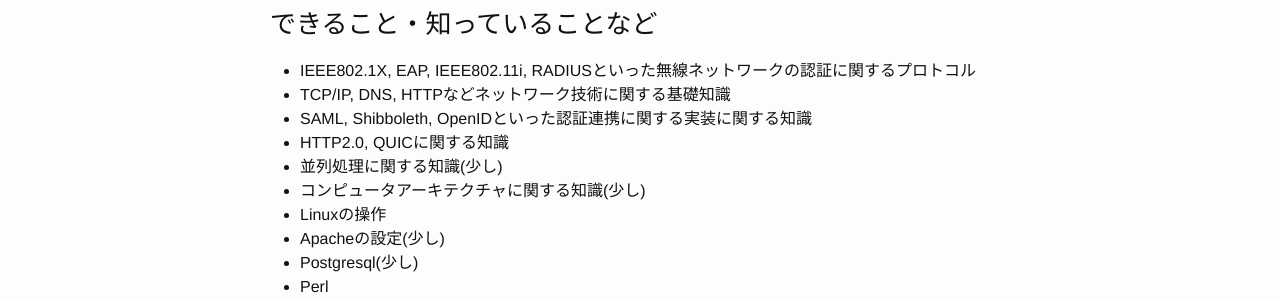
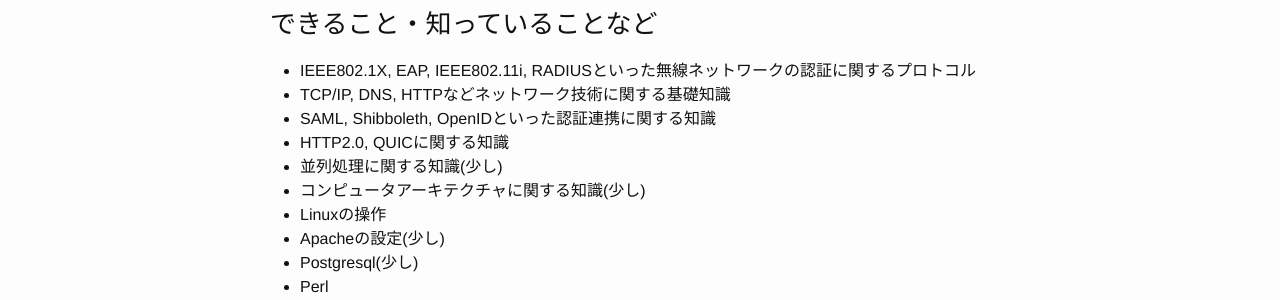
Before and after one commit to tomoniizuma/tomoniizuma.github.io, a Jekyll site: the page built from about.md, in a window 1280 px wide. Shown: the part 252-552 px from the top of the page. Built offline with Jekyll 4.4.1, drawn with Linux system fonts in a browser that asks for light colours.

Commit message:
modify about.md

```diff
--- a/about.md
+++ b/about.md
@@ -13,7 +13,7 @@ permalink: /about/
 
 * IEEE802.1X, EAP, IEEE802.11i, RADIUSといった無線ネットワークの認証に関するプロトコル
 * TCP/IP, DNS, HTTPなどネットワーク技術に関する基礎知識
-* SAML, Shibboleth, OpenIDといった認証連携に関する実装に関する知識
+* SAML, Shibboleth, OpenIDといった認証連携に関する知識
 * HTTP2.0, QUICに関する知識
 * 並列処理に関する知識(少し)
 * コンピュータアーキテクチャに関する知識(少し)
```
Also changed, not shown: 2 other files.
